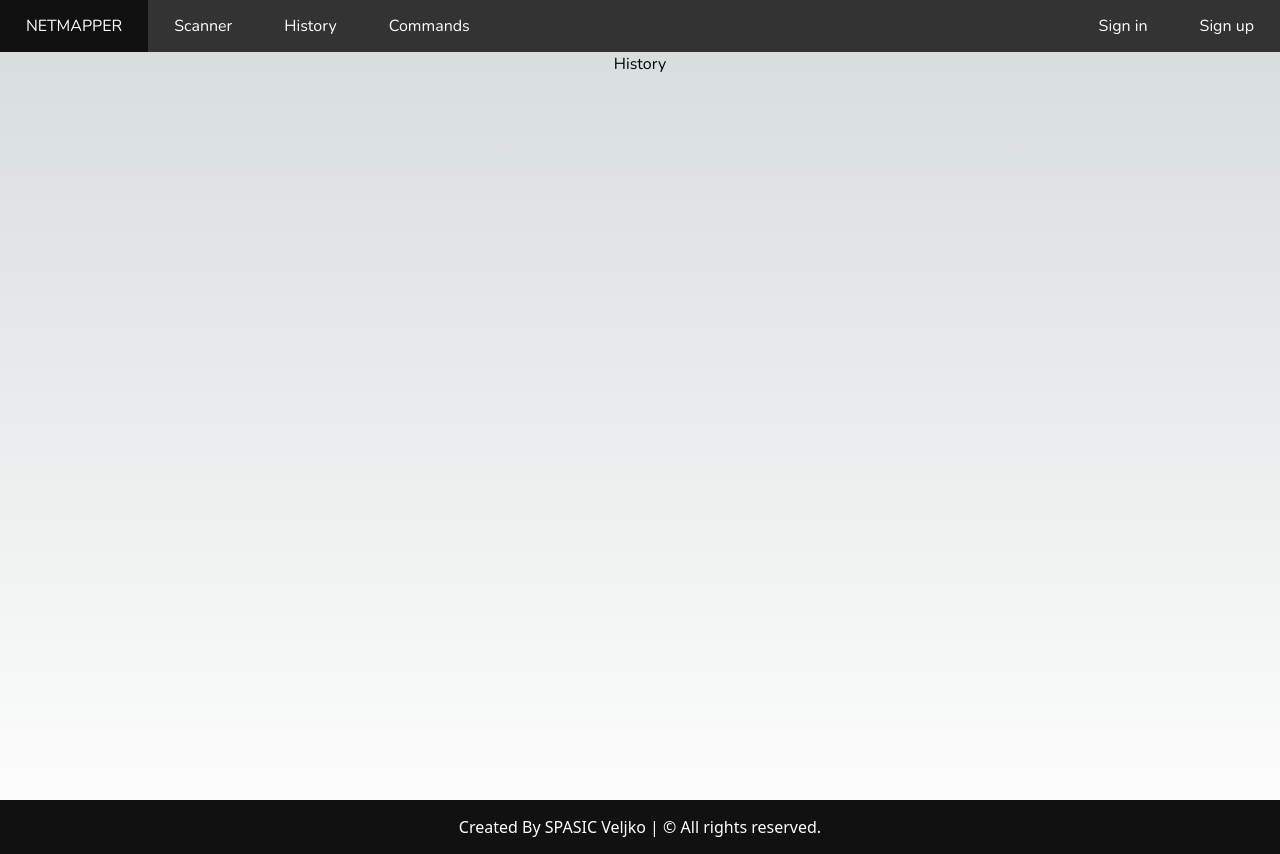
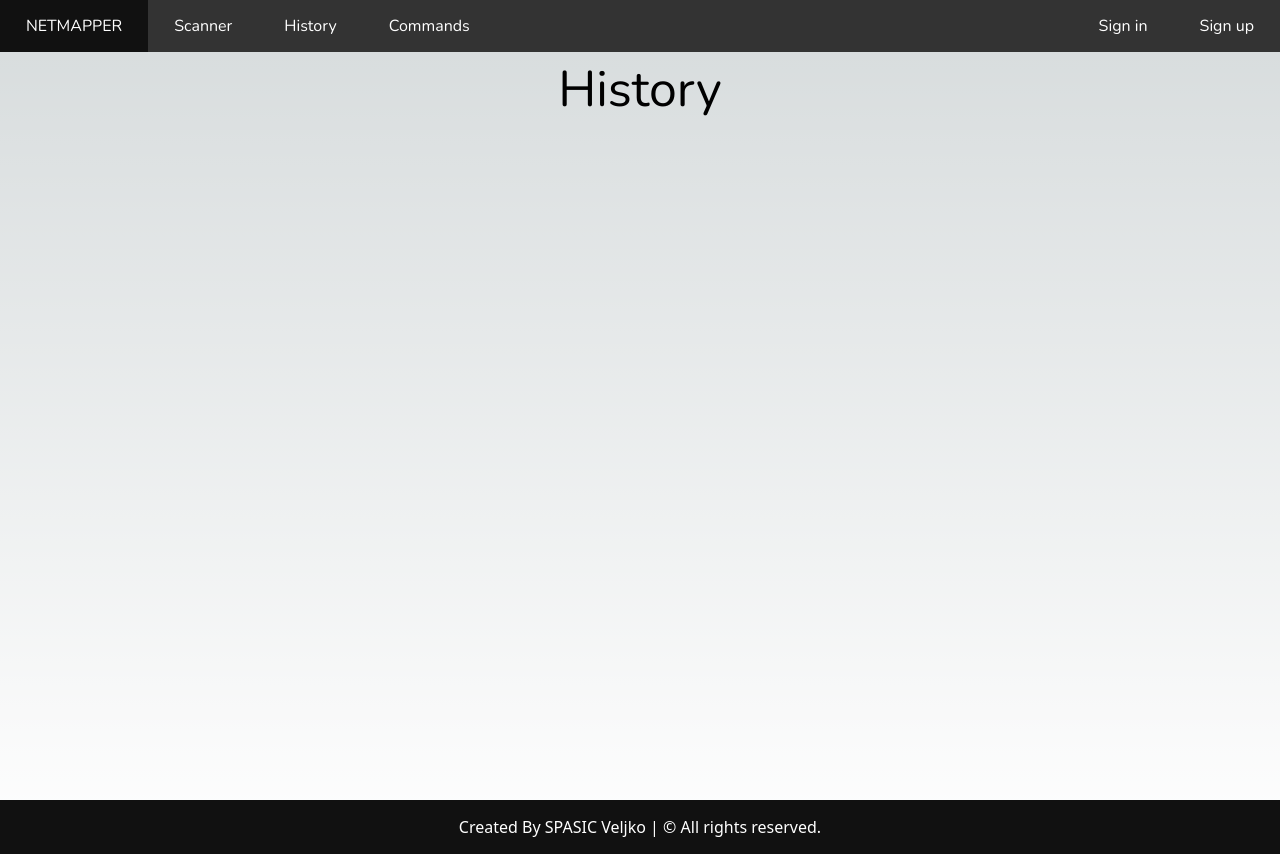
Before and after one commit to TheVSDev/netmapper, a Next.js app: page /History in a window 1280 px wide. Built offline with nearby package versions, Linux system fonts and the light colour scheme.

Commit message:
done: adding title component

```diff
--- a/src/pages/Commands.jsx
+++ b/src/pages/Commands.jsx
@@ -4,6 +4,7 @@ import Head from "next/head"
 import NavBar from "@/web/components/NavBar"
 import styles from "@/web/styles/Home.module.css"
 import Footer from "@/web/components/Footer"
+import Title from "@/web/components/Title"
 
 // Commands function
 const Commands = () => {
@@ -17,7 +18,7 @@ const Commands = () => {
 
             <main className={styles.main}>
                 <NavBar/>
-                <h1>Commands</h1>
+                <Title titleLabel="Commands" />
             </main>
             <Footer />
         </>
--- a/src/pages/History.jsx
+++ b/src/pages/History.jsx
@@ -4,6 +4,7 @@ import Head from "next/head"
 import NavBar from "@/web/components/Navbar"
 import styles from "@/web/styles/Home.module.css"
 import Footer from "@/web/components/Footer"
+import Title from "@/web/components/Title"
 
 // History function
 const History = () => {
@@ -17,7 +18,7 @@ const History = () => {
 
             <main className={styles.main}>
                 <NavBar />
-                <h1>History</h1>
+                <Title titleLabel="History" />
             </main>
             <Footer />
         </>
--- /dev/null
+++ b/src/web/components/Title.jsx
@@ -0,0 +1,13 @@
+import styles from "@/web/styles/Home.module.css"
+
+const Title = (props) => {
+    const { titleLabel } = props
+
+    return (
+        <>
+            <h1 className={styles.title}>{titleLabel}</h1>
+        </>
+    )
+}
+
+export default Title
--- a/src/web/styles/Home.module.css
+++ b/src/web/styles/Home.module.css
@@ -30,3 +30,8 @@
 .formField:focus {
   border: 3px solid #555;
 }
+
+.title {
+  font-size: 50px;
+  text-align: center;
+}
```
